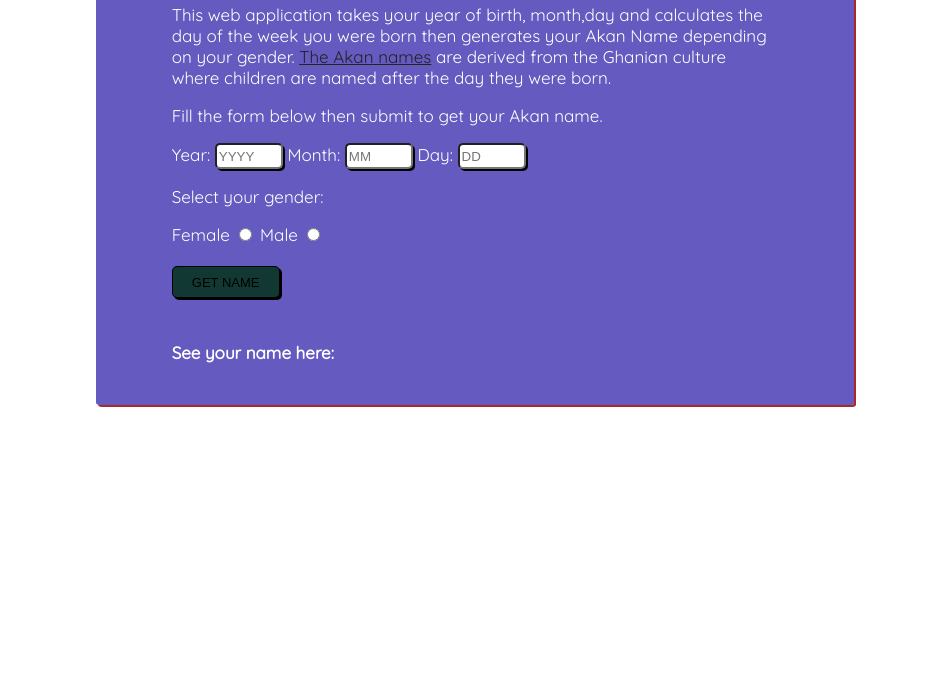
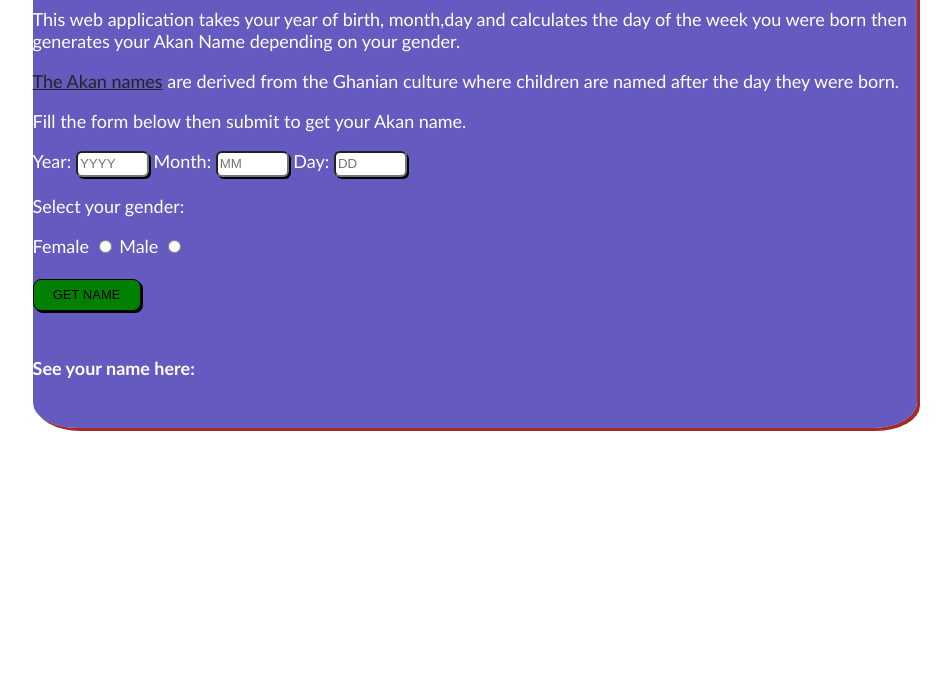
Before and after one commit to Poopiyo/namegenerator-week2, a plain HTML site: page index.html in a window 1280 px wide. Shown: the part 109-800 px from the top of the page, without its empty margins (165-1116 px from the left). Drawn offline with Linux system fonts and the light colour scheme.

Commit message:
final changes

```diff
--- a/css/style.css
+++ b/css/style.css
@@ -1,45 +1,44 @@
 body {
-    font-family: 'Quicksand', sans-serif;
-    background-image: url('../images/background.jpg');
+    font-family: 'Trebuchet MS', 'Lucida Sans Unicode', 'Lucida Grande', 'Lucida Sans', Arial, sans-serif;
     color: white;
-    font-size: 17px;
+    font-size: 18px;
 }
 
 h1 {
     font-size: 36px;
-    padding-top: 20px;
+    padding-top: 25px;
 }
 
 .container {
-    width: 80%;
+    width: 100%;
     margin: auto;
 }
 
 #year-input {
-    border-radius: 5px;
-    width: 60px;
+    border-radius: 6px;
+    width: 65px;
     height: 20px;
     box-shadow: 2px 2px #000000;
 }
 
 #month-input {
-    border-radius: 5px;
-    width: 60px;
+    border-radius: 6px;
+    width: 65px;
     height: 20px;
     box-shadow: 2px 2px #000000;
 }
 
 #day-input {
-    border-radius: 5px;
-    width: 60px;
+    border-radius: 6px;
+    width: 65px;
     height: 20px;
     box-shadow: 2px 2px #000000;
 }
 
 #get-name {
-    border-radius: 5px;
+    border-radius: 8px;
     color: #000000;
-    background-color: #113832;
+    background-color: green;
     text-align: center;
     border: solid 1px #000000;
     width: 108px;
@@ -55,13 +54,13 @@ h1 {
 .content {
     background-color: rgba(41, 27, 167, 0.72);
     /* height: 500px; */
-    margin-left: 20%;
-    margin-right: 20%;
-    margin-top: 10px;
-    margin-bottom: auto;
-    padding-bottom: 20px;
-    box-shadow: 2px 2px brown;
-    border-radius: 0.5%;
+    margin-left: 15%;
+    margin-right: 15%;
+    margin-top: 20px;
+    margin-bottom: 20px;
+    padding-bottom: 25px;
+    box-shadow: 3px 3px brown;
+    border-radius: 5%;
 }
 
 .research {
--- a/index.html
+++ b/index.html
@@ -13,7 +13,8 @@
     <div class="content">
         <div class="container">
             <h1>Akan Name Calculator,Ghana!</h1>
-            <p>This web application takes your year of birth, month,day and calculates the day of the week you were born then generates your Akan Name depending on your gender. <a class="research" href="https://en.wikipedia.org/wiki/Akan_names" target="_blank">The Akan names</a>                are derived from the Ghanian culture where children are named after the day they were born. </p>
+            <p>This web application takes your year of birth, month,day and calculates the day of the week you were born then generates your Akan Name depending on your gender.</p>
+            <p> <a class="research" href="https://en.wikipedia.org/wiki/Akan_names" target="_blank">The Akan names</a> are derived from the Ghanian culture where children are named after the day they were born. </p>
             <p>Fill the form below then submit to get your Akan name.</p>
             <form class="myform" onsubmit="return getAkanName()">
                 <label for="year-of-birth">
```
